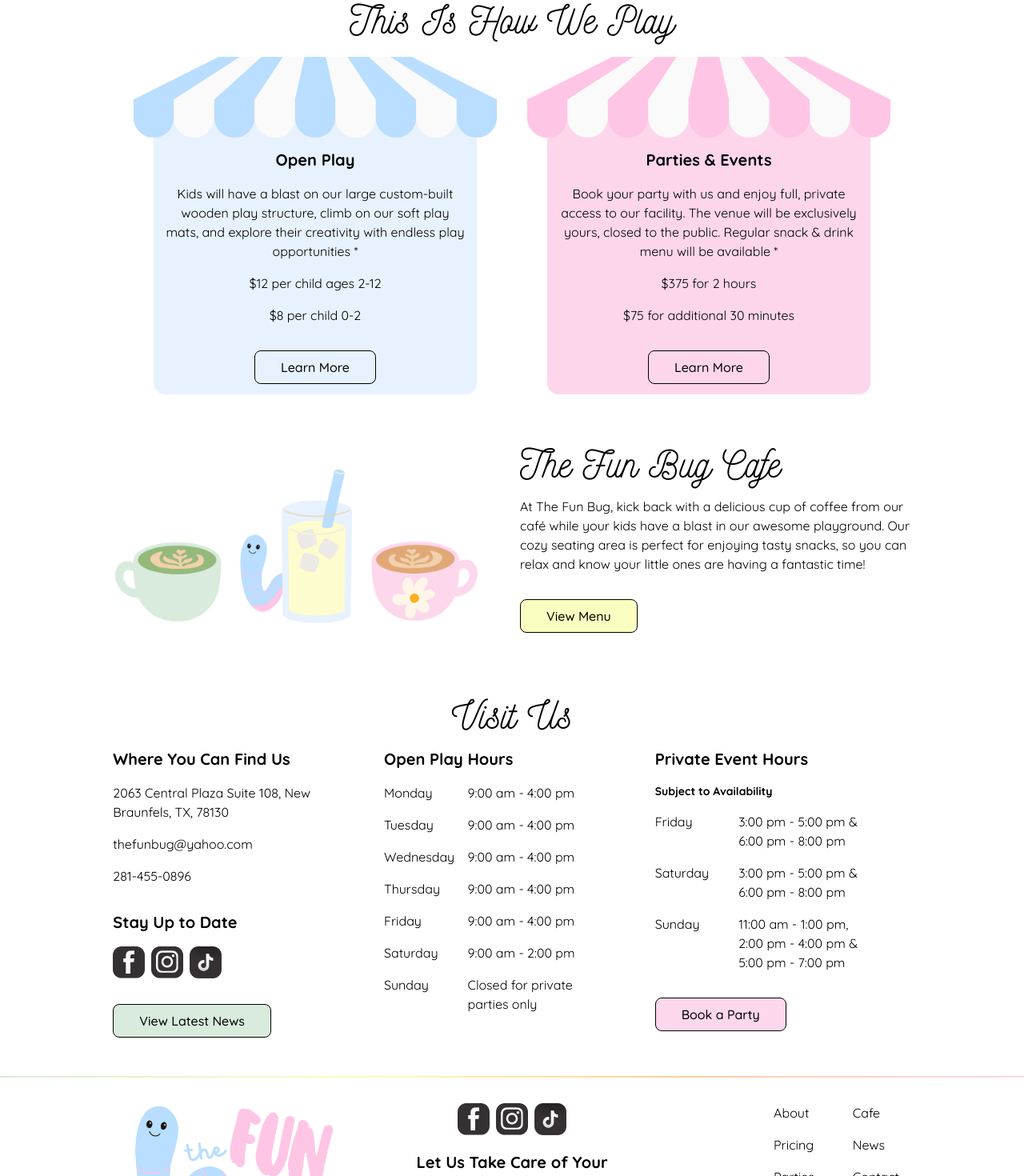
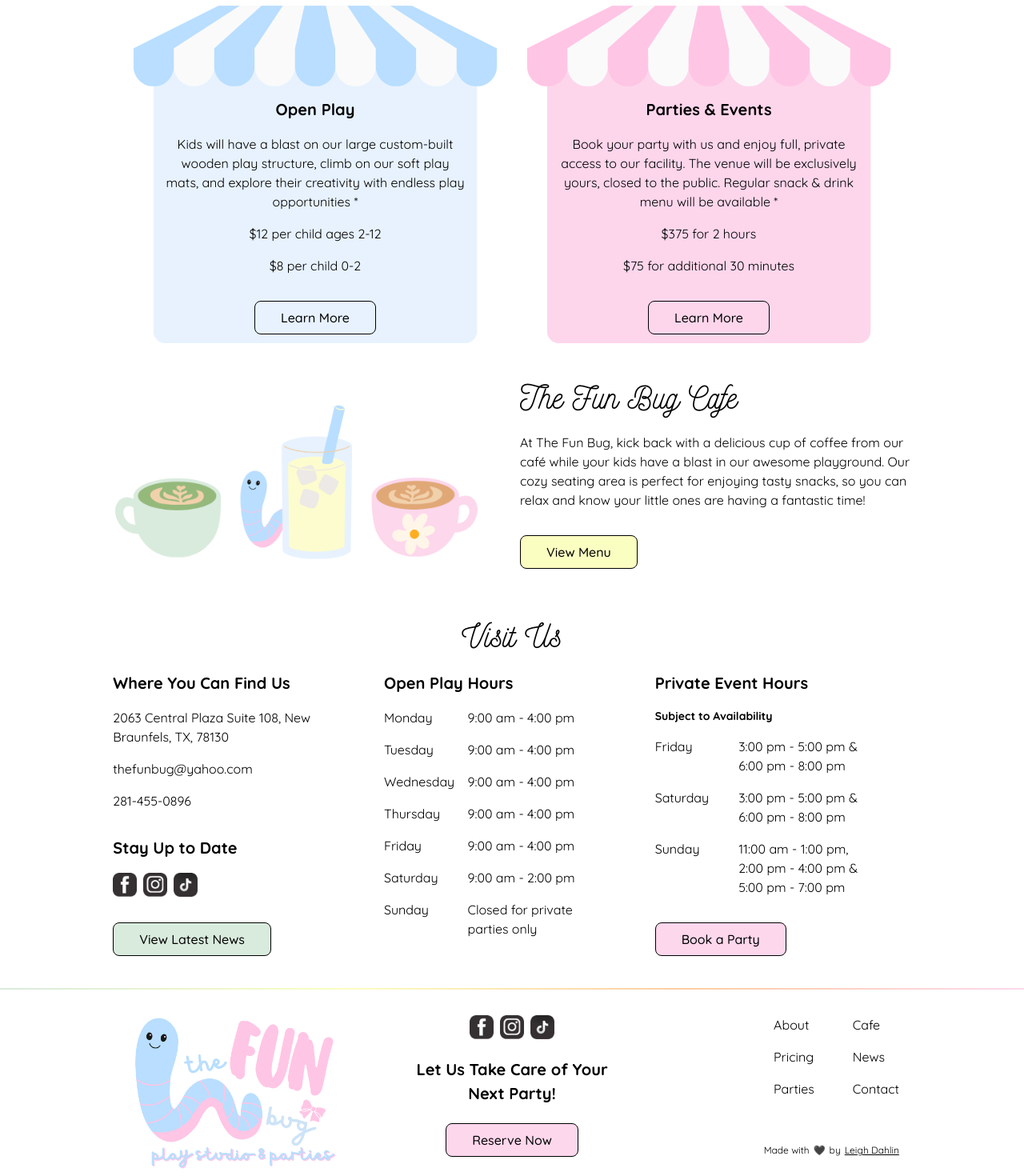
Before and after one commit to the-fun-bug/the-fun-bug, a Next.js app: page / in a window 1280 px wide. Shown: the part 1200-2670 px from the top of the page at 80% size. Built offline with nearby package versions, Linux system fonts and the light colour scheme.

Commit message:
minor updates to styles for consistency

```diff
--- a/src/app/contact/page.tsx
+++ b/src/app/contact/page.tsx
@@ -5,7 +5,9 @@ import VisitUs from '@/components/common/VisitUs';
 export default function ContactPage() {
   return (
     <GlobalLayout>
-      <VisitUs />
+      <div className="py-[0.5rem]">
+        <VisitUs />
+      </div>
     </GlobalLayout>
   );
 }
--- a/src/app/globals.css
+++ b/src/app/globals.css
@@ -37,12 +37,21 @@ body {
 }
 
 h1 {
-  font-size: 48px;
+  font-size: 2.5rem;
   line-height: 1;
+  padding-bottom: 0.5rem;
 
   @media (max-width: 640px) {
-    font-size: 30px;
-    line-height: 1.25;
+    font-size: 2.25rem;
+  }
+}
+
+h2 {
+  font-size: 1.25rem;
+  font-weight: bold;
+
+  @media (max-width: 640px) {
+    font-size: 1.1rem;
   }
 }
 
--- a/src/components/common/Footer.tsx
+++ b/src/components/common/Footer.tsx
@@ -39,7 +39,7 @@ export default function Footer() {
                 alt="facebook icon"
                 width={80}
                 height={80}
-                className="w-[40px] h-[40px] hover:scale-105 transition-all duration-75"
+                className="w-[30px] h-[30px] hover:scale-105 transition-all duration-75"
               />
             </Link>
             <Link href="" target="_blank">
@@ -48,7 +48,7 @@ export default function Footer() {
                 alt="instagram icon"
                 width={80}
                 height={80}
-                className="w-[40px] h-[40px] hover:scale-105 transition-all duration-75"
+                className="w-[30px] h-[30px] hover:scale-105 transition-all duration-75"
               />
             </Link>
             <Link href="" target="_blank">
@@ -57,11 +57,11 @@ export default function Footer() {
                 alt="ticktok icon"
                 width={80}
                 height={80}
-                className="w-[40px] h-[40px] hover:scale-105 transition-all duration-75"
+                className="w-[30px] h-[30px] hover:scale-105 transition-all duration-75"
               />
             </Link>
           </div>
-          <h2 className="font-bold text-xl text-center max-w-[240px]">
+          <h2 className="text-center max-w-[240px]">
             Let Us Take Care of Your Next Party!
           </h2>
           <ButtonLink
--- a/src/components/common/ImageNextToText.tsx
+++ b/src/components/common/ImageNextToText.tsx
@@ -26,9 +26,11 @@ export default function ImageNextToTextSection({
   buttonClass,
 }: ImageNextToTextSectionProps) {
   return (
-    <section className={`flex items-center justify-center py-[2rem] px-[1rem]`}>
+    <section
+      className={`flex items-center justify-center py-[1.5rem] px-[1rem]`}
+    >
       <div
-        className={`flex gap-[3rem] ${imageSide === 'left' ? 'flex-col-reverse lg:flex-row' : 'flex-col md:flex-row-reverse'} items-center justify-between max-w-[1000px]`}
+        className={`flex gap-[1rem] md:gap-[3rem] ${imageSide === 'left' ? 'flex-col-reverse lg:flex-row' : 'flex-col md:flex-row-reverse'} items-center justify-between max-w-[1000px]`}
       >
         <div>
           <Image src={imageSrc} alt={alt} className={`${imageClass}`} />
--- a/src/components/common/VisitUs.tsx
+++ b/src/components/common/VisitUs.tsx
@@ -8,12 +8,12 @@ import ticktokIcon from './img/ticktok.png';
 
 export default function VisitUs() {
   return (
-    <section className="flex justify-center items-center py-[2rem] px-[1rem]">
+    <section className="flex justify-center items-center py-[1.5rem] px-[1rem]">
       <div className="flex flex-col justify-center items-center w-full max-w-[1000px]">
         <h1 className="font-nickainley mb-[1rem]">Visit Us</h1>
-        <div className="w-full flex flex-col md:flex-row items-center md:items-start justify-between gap-[2rem] md:gap-[1rem]">
-          <div className="flex flex-col gap-[1rem] md:w-[32%] mx-auto text-center md:text-left items-center md:items-start">
-            <h2 className="font-bold text-xl">Where You Can Find Us</h2>
+        <div className="w-full flex flex-col lg:flex-row items-center lg:items-start justify-between gap-[2rem] lg:gap-[1rem]">
+          <div className="flex flex-col gap-[1rem] lg:w-[32%] mx-auto text-center lg:text-left items-center lg:items-start">
+            <h2>Where You Can Find Us</h2>
             <Link
               href="http://maps.google.com/?q=2063 Central Plaza Suite 108, New Braunfels, TX, 78130"
               className="max-w-[300px]"
@@ -22,7 +22,7 @@ export default function VisitUs() {
             </Link>
             <Link href="mailto:thefunbug@yahoo.com">thefunbug@yahoo.com</Link>
             <Link href="tel:+12814550896">281-455-0896</Link>
-            <h2 className="font-bold text-xl mt-[1rem]">Stay Up to Date</h2>
+            <h2 className="mt-[1rem]">Stay Up to Date</h2>
             <div className="flex gap-[0.5rem]">
               <Link
                 href="https://www.facebook.com/groups/824992593033982"
@@ -33,7 +33,7 @@ export default function VisitUs() {
                   alt="facebook icon"
                   width={80}
                   height={80}
-                  className="w-[40px] h-[40px] hover:scale-105 transition-all duration-75"
+                  className="w-[30px] h-[30px] hover:scale-105 transition-all duration-75"
                 />
               </Link>
               {/* TO DO: REPLACE WITH LINKS */}
@@ -43,7 +43,7 @@ export default function VisitUs() {
                   alt="instagram icon"
                   width={80}
                   height={80}
-                  className="w-[40px] h-[40px] hover:scale-105 transition-all duration-75"
+                  className="w-[30px] h-[30px] hover:scale-105 transition-all duration-75"
                 />
               </Link>
               <Link href="" target="_blank">
@@ -52,7 +52,7 @@ export default function VisitUs() {
                   alt="ticktok icon"
                   width={80}
                   height={80}
-                  className="w-[40px] h-[40px] hover:scale-105 transition-all duration-75"
+                  className="w-[30px] h-[30px] hover:scale-105 transition-all duration-75"
                 />
               </Link>
             </div>
@@ -62,10 +62,8 @@ export default function VisitUs() {
               buttonClass="bg-soft-green hover:bg-dark-green hover:text-white"
             />
           </div>
-          <div className="flex flex-col gap-[1rem] md:w-[32%] mx-auto">
-            <h2 className="font-bold text-xl text-center md:text-left">
-              Open Play Hours
-            </h2>
+          <div className="flex flex-col gap-[1rem] lg:w-[32%] mx-auto">
+            <h2 className="text-center lg:text-left">Open Play Hours</h2>
             <div className="flex gap-[1rem]">
               <p className="w-[88.5px]">Monday</p>
               <p className="w-[142px]">9:00 am - 4:00 pm</p>
@@ -95,11 +93,9 @@ export default function VisitUs() {
               <p className="w-[142px]">Closed for private parties only</p>
             </div>
           </div>
-          <div className="flex flex-col gap-[1rem] md:w-[32%] mx-auto">
-            <h2 className="font-bold text-xl text-center md:text-left">
-              Private Event Hours
-            </h2>
-            <h3 className="font-bold text-sm text-center md:text-left">
+          <div className="flex flex-col gap-[1rem] lg:w-[32%] mx-auto  items-center lg:items-start">
+            <h2 className="text-center lg:text-left">Private Event Hours</h2>
+            <h3 className="font-bold text-sm text-center lg:text-left">
               Subject to Availability
             </h3>
             <div className="flex gap-[1rem]">
--- a/src/components/home/Gallery.tsx
+++ b/src/components/home/Gallery.tsx
@@ -31,7 +31,7 @@ export default function HomepageGallery() {
   ];
 
   return (
-    <section className="p-[1rem]">
+    <section className="px-[1rem]">
       <Swiper
         slidesPerView={1}
         loop={true}
--- a/src/components/home/HowWePlay.tsx
+++ b/src/components/home/HowWePlay.tsx
@@ -6,7 +6,7 @@ import ButtonLink from '../common/ButtonLink';
 
 export default function HowWePlay() {
   return (
-    <section className="py-[2rem] flex flex-col justify-center items-center p-[1rem]">
+    <section className="py-[1.5rem] flex flex-col justify-center items-center p-[1rem]">
       <div className="text-center flex flex-col gap-[1rem] justify-center items-center">
         <h1 className="font-nickainley">This Is How We Play</h1>
         <div className="flex flex-col lg:flex-row w-full gap-[2rem]">
@@ -19,7 +19,7 @@ export default function HowWePlay() {
               className="max-w-[460px] w-full"
             />
             <div className="absolute top-0 left-0 pt-[100px] xs:pt-[120px] px-[2.25rem] sm:px-[2.5rem] flex flex-col justify-center items-center gap-[0.5rem] sm:gap-[1rem] max-w-[460px] w-full">
-              <h2 className="font-bold text-xl">Open Play</h2>
+              <h2>Open Play</h2>
               <p className="hidden xs:block">
                 Kids will have a blast on our large custom-built wooden play
                 structure, climb on our soft play mats, and explore their
@@ -43,7 +43,7 @@ export default function HowWePlay() {
               className="max-w-[460px] w-full"
             />
             <div className="absolute top-0 left-0 pt-[100px] xs:pt-[120px] px-[2.25rem] sm:px-[2.5rem] flex flex-col justify-center items-center gap-[0.5rem] sm:gap-[1rem] max-w-[460px] w-full">
-              <h2 className="font-bold text-xl">Parties & Events</h2>
+              <h2>Parties & Events</h2>
               <p className="hidden xs:block">
                 Book your party with us and enjoy full, private access to our
                 facility. The venue will be exclusively yours, closed to the
--- a/src/components/home/OurStory.tsx
+++ b/src/components/home/OurStory.tsx
@@ -5,7 +5,7 @@ import bugsImg from './img/our-story.png';
 
 export default function OurStory() {
   return (
-    <section className="py-[2rem] flex flex-col justify-center items-center p-[1rem]">
+    <section className="pt-[1rem] pb-[1.5rem] flex flex-col justify-center items-center p-[1rem]">
       <div className="max-w-[750px] text-center flex flex-col gap-[1rem] justify-center items-center">
         <h1 className="font-nickainley">A Place For Everyone To Enjoy</h1>
         <p>
```
